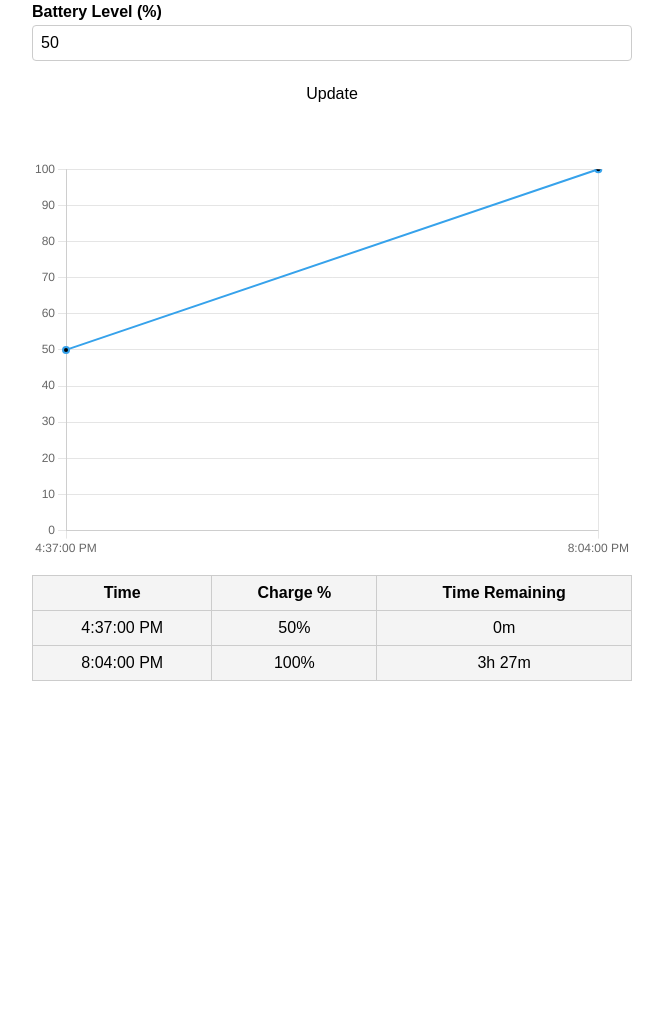
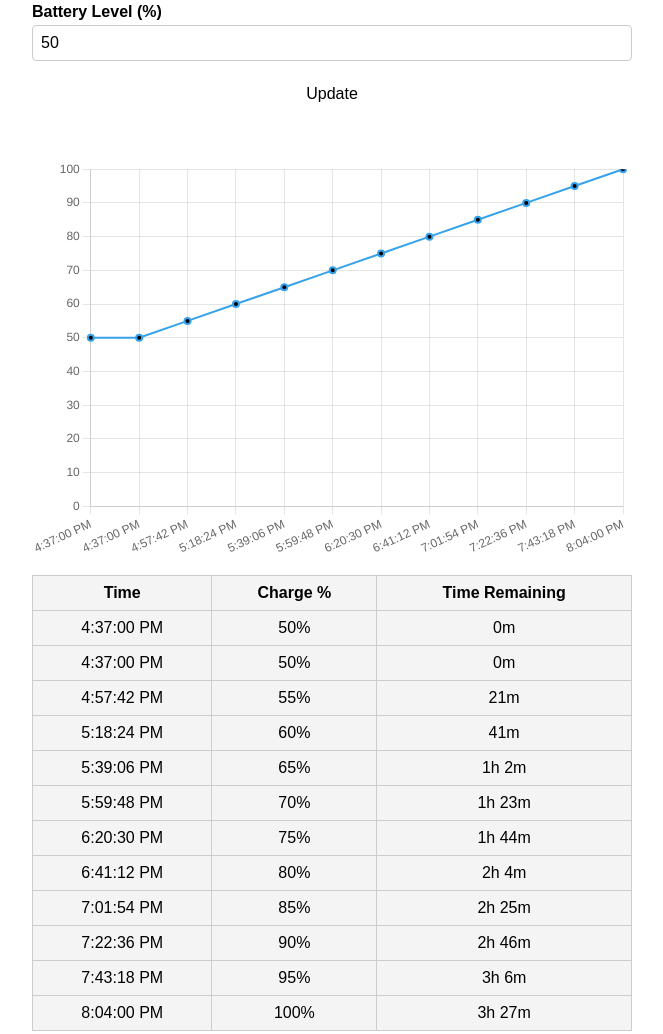
Before and after one commit to Aekschen/Charger-Calc, a plain HTML site: page index.html in a window 1280 px wide. Shown: the part 310-1344 px from the top of the page, without its empty margins (308-971 px from the left). Before the commit the page ends 1007 px from the top, so only its background shows below. Drawn offline with nearby package versions, Linux system fonts and the light colour scheme.

Commit message:
Update index.html

```diff
--- a/index.html
+++ b/index.html
@@ -2,153 +2,59 @@
 <head>
   <meta charset="UTF-8" />
   <meta name="viewport" content="width=device-width, initial-scale=1.0, viewport-fit=cover" />
-  <title>Bosch Akku Charging Calculator</title>  <!-- PWA manifest & theme color -->  <link rel="manifest" href="manifest.json">
-  <meta name="theme-color" content="#007bff">  <style>
-    :root {
-      --bg: #fff; --fg: #000;
-      --table-bg: #f4f4f4; --table-border: #ccc;
-      --primary: #007bff; --highlight: #ff4d4f;
-      --toggle-dark: #000; --toggle-light: #fff;
-    }
-    [data-theme="dark"] {
-      --bg: #121212; --fg: #e0e0e0;
-      --table-bg: #1e1e1e; --table-border: #333;
-      --primary: #40a9ff; --highlight: #ff7875;
-      --toggle-dark: #000; --toggle-light: #fff;
-    }
-    body {
-      background: var(--bg);
-      color: var(--fg);
-      font-family: sans-serif;
-      padding: 1rem;
-      max-width: 600px;
-      margin: auto;
-      transition: background 0.3s, color 0.3s;
-    }
-    label { font-weight: bold; margin-top: 1rem; margin-bottom: 0.25rem; display: block; }
-    .control { width: 100%; box-sizing: border-box; margin-bottom: 1rem; }
-    input.control, button.control { padding: 0.5rem; font-size: 1rem; color: var(--fg); background: var(--bg); border: 1px solid var(--table-border); border-radius: 4px; }
-    button.control { cursor: pointer; border: none; }
-    #toggleTheme { background: var(--toggle-dark); color: var(--toggle-light); }
-    #settingsToggle { background: var(--primary); color: #fff; }
-    #currentTime { text-align: center; font-weight: bold; margin-bottom: 1rem; }
-    #chartContainer { margin-top: 2rem; }
-    table { width: 100%; border-collapse: collapse; margin-top: 1rem; background: var(--table-bg); }
-    th, td { border: 1px solid var(--table-border); padding: 0.5rem; text-align: center; }
-    th { background: var(--table-bg); }
-    #settings { display: none; margin-top: 1rem; padding: 1rem; border: 1px solid var(--table-border); border-radius: 4px; }
-    #settings label { margin-top: 0; }
-  </style>  <script src="https://cdn.jsdelivr.net/npm/chart.js"></script></head>
+  <title>Bosch Akku Charging Calculator</title>
+  <link rel="manifest" href="manifest.json">
+  <meta name="theme-color" content="#007bff">
+  <style>
+    :root { --bg:#fff;--fg:#000;--table-bg:#f4f4f4;--table-border:#ccc;--primary:#007bff;--highlight:#ff4d4f;--toggle-dark:#000;--toggle-light:#fff; }
+    [data-theme="dark"]{--bg:#121212;--fg:#e0e0e0;--table-bg:#1e1e1e;--table-border:#333;--primary:#40a9ff;--highlight:#ff7875;}
+    body{background:var(--bg);color:var(--fg);font-family:sans-serif;padding:1rem;max-width:600px;margin:auto;transition:background .3s,color .3s}
+    label{font-weight:bold;margin-top:1rem;margin-bottom:.25rem;display:block}
+    .control{width:100%;box-sizing:border-box;margin-bottom:1rem}
+    input.control,button.control{padding:.5rem;font-size:1rem;color:var(--fg);background:var(--bg);border:1px solid var(--table-border);border-radius:4px}
+    button.control{cursor:pointer;border:none}
+    #toggleTheme{background:var(--toggle-dark);color:var(--toggle-light)}
+    #settingsToggle{background:var(--primary);color:#fff}
+    #settings{display:none;margin-top:1rem;padding:1rem;border:1px solid var(--table-border);border-radius:4px}
+    #currentTime{text-align:center;font-weight:bold;margin-bottom:1rem}
+    #chartContainer{margin-top:2rem}
+    table{width:100%;border-collapse:collapse;margin-top:1rem;background:var(--table-bg)}
+    th,td{border:1px solid var(--table-border);padding:.5rem;text-align:center}
+    th{background:var(--table-bg)}
+  </style>
+  <script src="https://cdn.jsdelivr.net/npm/chart.js"></script>
+</head>
 <body>
   <h2>Charging Time Calculator</h2>
   <button id="toggleTheme" class="control">Toggle Theme</button>
   <button id="settingsToggle" class="control">Charging Profile Settings</button>
   <div id="settings">
-    <p>Define charging profile: minutes to add each 10% step.</p>
+    <p>Define charging profile: minutes to reach each 10% step.</p>
     <div id="profileInputs"></div>
     <button id="saveProfile" class="control">Save Profile</button>
-  </div>  <div id="currentTime"></div><label for="overrideTime">Current Time (HH:MM)</label> <input type="time" id="overrideTime" class="control" />
-
-<label for="currentCharge">Battery Level (%)</label> <input type="number" id="currentCharge" min="0" max="100" class="control" /> <button onclick="updateCalculator()" class="control">Update</button>
-
-  <div id="chartContainer"><canvas id="chargeChart" height="200"></canvas></div>  <table id="dataTable">
-    <thead>
-      <tr><th>Time</th><th>Charge %</th><th>Time Remaining</th></tr>
-    </thead>
-    <tbody></tbody>
-  </table>  <script>
-    // Register SW
-    if ('serviceWorker' in navigator) navigator.serviceWorker.register('service-worker.js').catch(console.error);
-
-    // Default curve: cumulative hours at percent.
-    const defaultCurve = { 0:0, 100:6.9 };
-    // Load user profile or default
-    let profile = JSON.parse(localStorage.getItem('chargeProfile') || null) || defaultCurve;
-
-    function renderProfileInputs() {
-      const container = document.getElementById('profileInputs');
-      container.innerHTML = '';
-      for (let pct=10; pct<=100; pct+=10) {
-        const div = document.createElement('div');
-        const label = document.createElement('label'); label.textContent = `Time to reach ${pct}% (min)`;
-        const input = document.createElement('input');
-        input.type = 'number'; input.min=0; input.className='control';
-        input.id = `prof${pct}`;
-        input.value = profile[pct] !== undefined ? profile[pct] : '';
-        div.append(label, input);
-        container.appendChild(div);
-      }
-    }
-    renderProfileInputs();
-
-    document.getElementById('settingsToggle').addEventListener('click', ()=>{
-      const s=document.getElementById('settings');
-      s.style.display = s.style.display==='block'? 'none':'block';
-    });
-
-    document.getElementById('saveProfile').addEventListener('click', ()=>{
-      const newProf = {};
-      for (let pct=10; pct<=100; pct+=10) {
-        const val = parseFloat(document.getElementById(`prof${pct}`).value);
-        if (!isNaN(val)) newProf[pct] = val/60; // store hours
-      }
-      if (!newProf[100]) {
-        alert('You must set time for 100%'); return;
-      }
-      profile = newProf;
-      localStorage.setItem('chargeProfile', JSON.stringify(profile));
-      alert('Profile saved'); document.getElementById('settings').style.display='none';
-      updateCalculator();
-    });
-
-    // Theme
-    const toggle = document.getElementById('toggleTheme');
-    function applyTheme(t){ document.documentElement.setAttribute('data-theme',t); localStorage.setItem('theme',t); toggle.style.background = t==='dark'? 'var(--toggle-light)':'var(--toggle-dark)'; toggle.style.color=t==='dark'? 'var(--toggle-dark)':'var(--toggle-light)'; toggle.textContent = t==='dark'?'Light Mode':'Dark Mode'; }
-    toggle.addEventListener('click',()=>applyTheme(document.documentElement.getAttribute('data-theme')==='dark'?'light':'dark'));
-    applyTheme(localStorage.getItem('theme')||'light');
-
-    // Time & interpolation
-    function getNow(){ const ov=document.getElementById('overrideTime').value; const n=new Date(); if(ov){const [h,m]=ov.split(':').map(Number);n.setHours(h,m,0,0);} return n; }
-    function displayCurrentTime(){ const n=getNow(); document.getElementById('currentTime').innerText = `Current time: ${n.toLocaleTimeString()}`; }
-    function interpolateTime(p){
-      // find nearest defined points
-      const keys = Object.keys(profile).map(Number).sort((a,b)=>a-b);
-      if (p<=keys[0]) return profile[keys[0]]*(p/keys[0]);
-      for (let i=0;i<keys.length-1;i++){
-        const k1=keys[i],k2=keys[i+1];
-        if(p>=k1 && p<=k2){
-          const t1=profile[k1],t2=profile[k2];
-          return t1 + (p-k1)/(k2-k1)*(t2-t1);
-        }
-      }
-      const maxK=keys[keys.length-1]; return profile[maxK];
-    }
-    function formatRemaining(min){ const h=Math.floor(min/60),m=Math.round(min%60); return h>0?`${h}h ${m}m`:`${m}m`; }
-
-    let chart;
-    function updateCalculator(){
-      const cp=parseFloat(document.getElementById('currentCharge').value);
-      if(isNaN(cp)||cp<0||cp>100) return;
-      localStorage.setItem('lastCharge',cp);
-      localStorage.setItem('overrideTime',document.getElementById('overrideTime').value);
-      const now=getNow(),tCurr=interpolateTime(cp),tFull=interpolateTime(100);
-      const pts=[{time:now,percent:cp,rem:0}];
-      for(let pct=10;pct<=100;pct+=10) if(pct>cp&&profile[pct]!==undefined){
-        const tTar=interpolateTime(pct),delta=(tTar-tCurr)*3600*1000;
-        pts.push({time:new Date(now.getTime()+delta),percent:pct,rem:(tTar-tCurr)*60}); }
-      // Chart
-      const labels=pts.map(p=>p.time.toLocaleTimeString()), data=pts.map(p=>p.percent);
-      const ctx=document.getElementById('chargeChart').getContext('2d'); if(chart)chart.destroy();
-      chart=new Chart(ctx,{type:'line',data:{labels,datasets:[{data,fill:false,borderWidth:2,pointBackgroundColor:labels.map((_,i)=>i===0?'var(--highlight)':'var(--primary)')}]},"options":{scales:{y:{beginAtZero:true,max:100}},plugins:{legend:{display:false}}}});
-      // Table
-      const tb=document.querySelector('#dataTable tbody'); tb.innerHTML=''; pts.forEach(p=>{const tr=document.createElement('tr');tr.innerHTML=`<td>${p.time.toLocaleTimeString()}</td><td>${p.percent}%</td><td>${formatRemaining(p.rem)}</td>`;tb.appendChild(tr);});
-    }
-    window.addEventListener('DOMContentLoaded',()=>{
-      document.getElementById('currentCharge').value=localStorage.getItem('lastCharge')||50;
-      document.getElementById('overrideTime').value=localStorage.getItem('overrideTime')||new Date().toTimeString().substring(0,5);
-      displayCurrentTime(); setInterval(displayCurrentTime,1000);
-      document.getElementById('overrideTime').addEventListener('change',updateCalculator);
-      updateCalculator();
-    });
-  </script></body>
+  </div>  <div id="currentTime"></div>
+  <label for="overrideTime">Current Time (HH:MM)</label>
+  <input type="time" id="overrideTime" class="control" />
+  <label for="currentCharge">Battery Level (%)</label>
+  <input type="number" id="currentCharge" min="0" max="100" class="control" />
+  <button onclick="updateCalculator()" class="control">Update</button>  <div id="chartContainer"><canvas id="chargeChart" height="200"></canvas></div>
+  <table id="dataTable"><thead><tr><th>Time</th><th>Charge %</th><th>Time Remaining</th></tr></thead><tbody></tbody></table><script>
+  if('serviceWorker' in navigator)navigator.serviceWorker.register('service-worker.js').catch(console.error);
+  // Load profile or default
+  let profile=JSON.parse(localStorage.getItem('chargeProfile'))||{100:6.9};
+  function renderProfileInputs(){const c=document.getElementById('profileInputs');c.innerHTML='';for(let pct=10;pct<=100;pct+=10){const d=document.createElement('div'),l=document.createElement('label'),i=document.createElement('input');l.textContent=`Minutes to reach ${pct}%`;i.type='number';i.min=0;i.className='control';i.id=`prof${pct}`;i.value=profile[pct]?profile[pct]*60:'';d.append(l,i);c.append(d);} }
+  renderProfileInputs();document.getElementById('settingsToggle').addEventListener('click',()=>{const s=document.getElementById('settings');s.style.display=s.style.display==='block'?'none':'block';});
+  document.getElementById('saveProfile').addEventListener('click',()=>{const newP={};for(let pct=10;pct<=100;pct+=10){const v=parseFloat(document.getElementById(`prof${pct}`).value);if(!isNaN(v))newP[pct]=v/60;}if(!newP[100]){alert('Please set time for 100%');return;}profile=newP;localStorage.setItem('chargeProfile',JSON.stringify(profile));alert('Saved');document.getElementById('settings').style.display='none';updateCalculator();});
+  // Theme
+  const toggle=document.getElementById('toggleTheme');function applyTheme(t){document.documentElement.setAttribute('data-theme',t);localStorage.setItem('theme',t);toggle.textContent=t==='dark'?'Light Mode':'Dark Mode';toggle.style.background=t==='dark'? 'var(--toggle-light)': 'var(--toggle-dark)';toggle.style.color=t==='dark'?'var(--toggle-dark)':'var(--toggle-light)';}
+  toggle.addEventListener('click',()=>applyTheme(document.documentElement.getAttribute('data-theme')==='dark'?'light':'dark'));
+  applyTheme(localStorage.getItem('theme')||'light');
+  function getNow(){const ov=document.getElementById('overrideTime').value;const n=new Date();if(ov){const[hh,mm]=ov.split(':').map(Number);n.setHours(hh,mm,0,0);}return n;}
+  function displayCurrentTime(){const n=getNow();document.getElementById('currentTime').innerText=`Current time: ${n.toLocaleTimeString()}`;}
+  function interpolateTime(p){const keys=Object.keys(profile).map(Number).sort((a,b)=>a-b);if(p<=keys[0])return profile[keys[0]]*(p/keys[0]);for(let i=0;i<keys.length-1;i++){const k1=keys[i],k2=keys[i+1];if(p>=k1&&p<=k2){const t1=profile[k1],t2=profile[k2];return t1+((p-k1)/(k2-k1))*(t2-t1);} }return profile[keys[keys.length-1]];}
+  function formatRemaining(m){const h=Math.floor(m/60),mm=Math.round(m%60);return h>0?`${h}h ${mm}m`:`${mm}m`;}
+  let chart;
+  function updateCalculator(){const cp=parseFloat(document.getElementById('currentCharge').value);if(isNaN(cp)||cp<0||cp>100)return;localStorage.setItem('lastCharge',cp);localStorage.setItem('overrideTime',document.getElementById('overrideTime').value);const now=getNow(),tCurr=interpolateTime(cp),tFull=interpolateTime(100);const pts=[{time:now,percent:cp,rem:0}];const start=Math.ceil(cp/5)*5;for(let pct=start;pct<=100;pct+=5){const t=interpolateTime(pct),deltaH=t-tCurr;pts.push({time:new Date(now.getTime()+deltaH*3600*1e3),percent:pct,rem:(t-tCurr)*60});}const labels=pts.map(p=>p.time.toLocaleTimeString()),data=pts.map(p=>p.percent);const ctx=document.getElementById('chargeChart').getContext('2d');if(chart)chart.destroy();chart=new Chart(ctx,{type:'line',data:{labels,datasets:[{data,fill:false,borderWidth:2,pointBackgroundColor:labels.map((_,i)=>i===0?'var(--highlight)':'var(--primary)')}]},"options":{scales:{y:{beginAtZero:true,max:100}},plugins:{legend:{display:false}}}});const tb=document.querySelector('#dataTable tbody');tb.innerHTML='';pts.forEach(p=>{const tr=document.createElement('tr');tr.innerHTML=`<td>${p.time.toLocaleTimeString()}</td><td>${p.percent}%</td><td>${formatRemaining(p.rem)}</td>`;tb.appendChild(tr);});}
+  window.addEventListener('DOMContentLoaded',()=>{document.getElementById('currentCharge').value=localStorage.getItem('lastCharge')||50;document.getElementById('overrideTime').value=localStorage.getItem('overrideTime')||new Date().toTimeString().slice(0,5);displayCurrentTime();setInterval(displayCurrentTime,1000);document.getElementById('overrideTime').addEventListener('change',updateCalculator);updateCalculator();});
+</script></body>
 </html>
```
